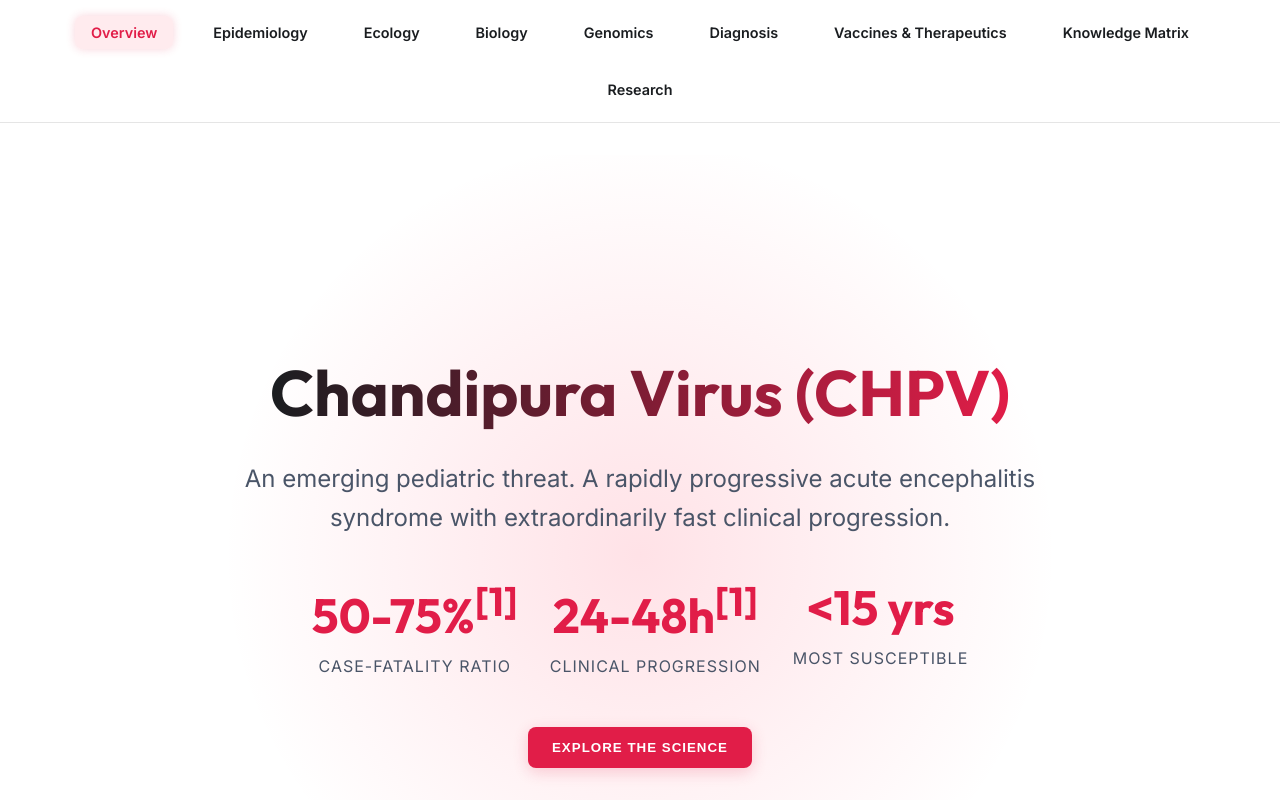
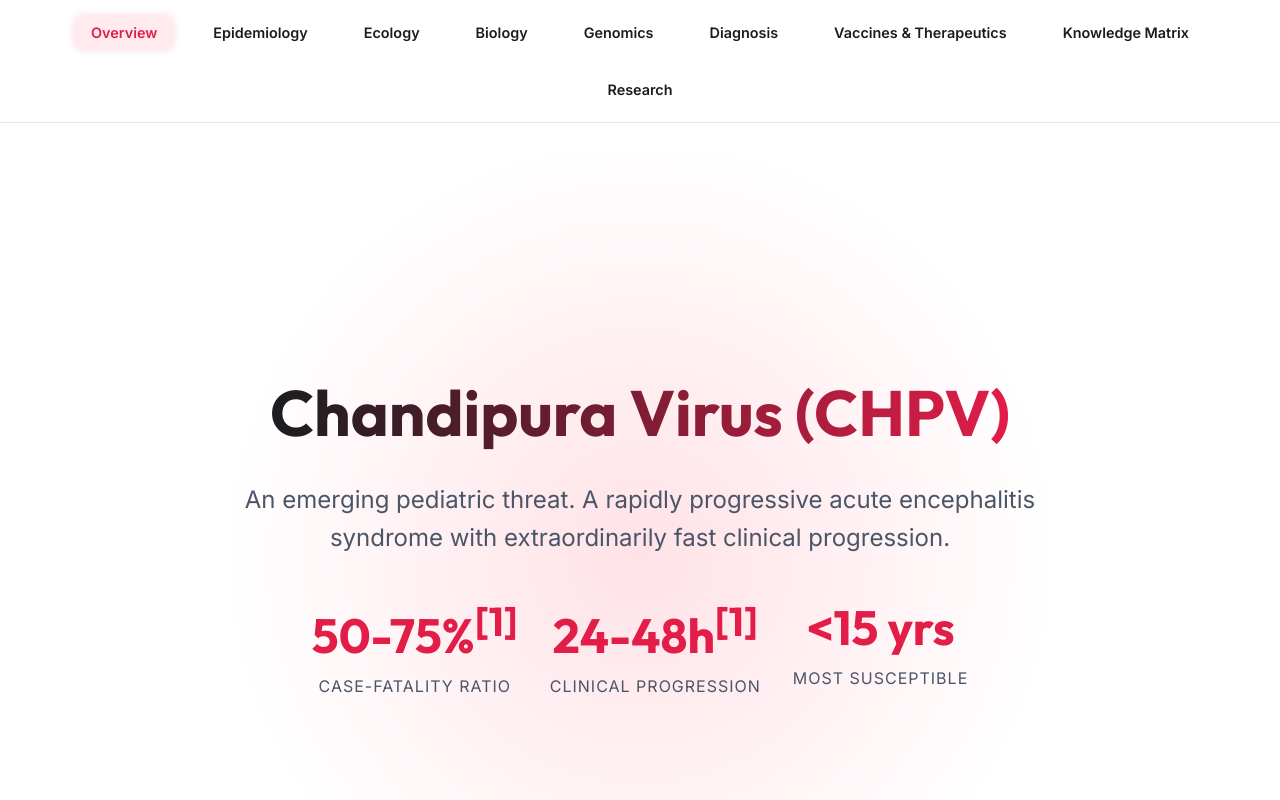
Before and after one commit to amrutkpatel/CHPVWeb, a React (Vite) app: page / in a window 1280 px wide. Shown: the top 800 px of the page. Built offline with nearby package versions, Linux system fonts and the light colour scheme.

Commit message:
Remove Explore the Science button

```diff
--- a/src/components/Hero.jsx
+++ b/src/components/Hero.jsx
@@ -23,9 +23,7 @@ const Hero = () => {
         </div>
       </div>
 
-      <button className="btn" onClick={() => window.scrollTo({ top: window.innerHeight, behavior: 'smooth' })}>
-        Explore the Science
-      </button>
+
     </header>
   );
 };
```
